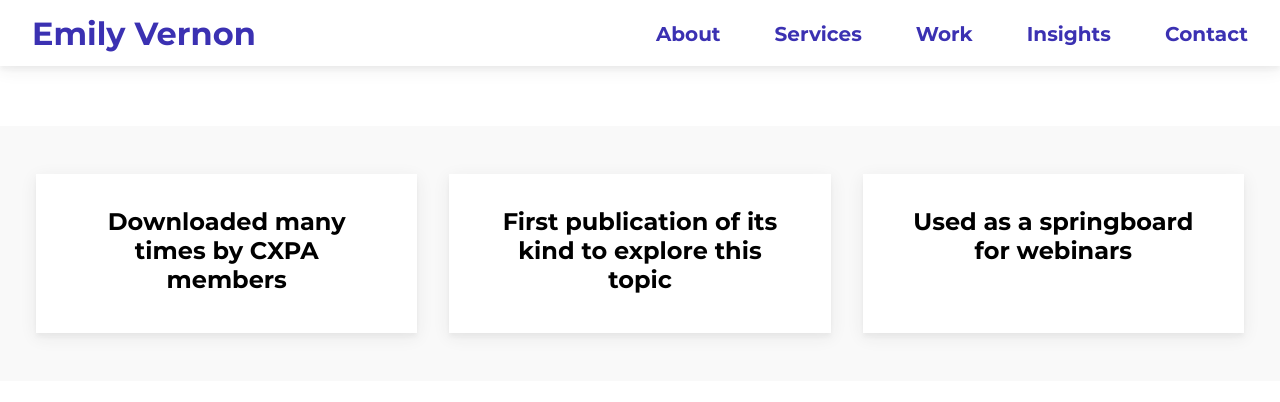
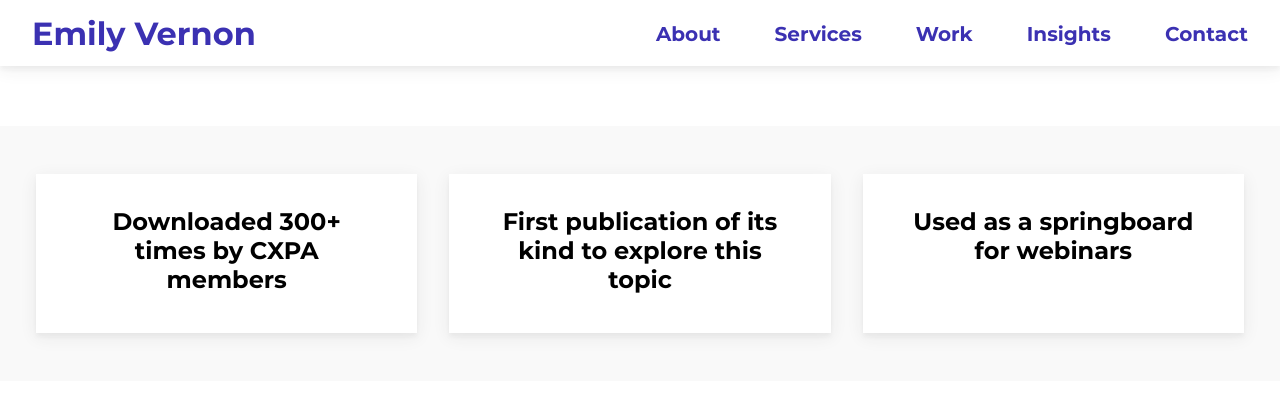
Before and after one commit to emilygv/emilyvernon.com, a Jekyll site: the page built from _casestudies/dei_cx_publication.md, in a window 1280 px wide and 900 px high, scrolled down 2968 px. Shown: the top 402 px of the window. Built offline with Jekyll 4.4.1, drawn with Linux system fonts in a browser that asks for light colours.

Commit message:
Update dei_cx_publication.md

```diff
--- a/_casestudies/dei_cx_publication.md
+++ b/_casestudies/dei_cx_publication.md
@@ -34,7 +34,7 @@ title="Learnings +<br>Results"
 content="**We had a successful publication launch at CX Day in October.** Creating a publication structure from the beginning helped to organise the team and focus their efforts. It is **still being used by the CXPA Diversity Advancement Committee as a key resource for conversations, webinars and content.** It has been good to see its longevity in a topic that keeps evolving. " %}
 
 {% capture info-highlight %}
-#### Downloaded many times by CXPA members
+#### Downloaded 300+ times by CXPA members
 |
 #### First publication of its kind to explore this topic
 |
```
